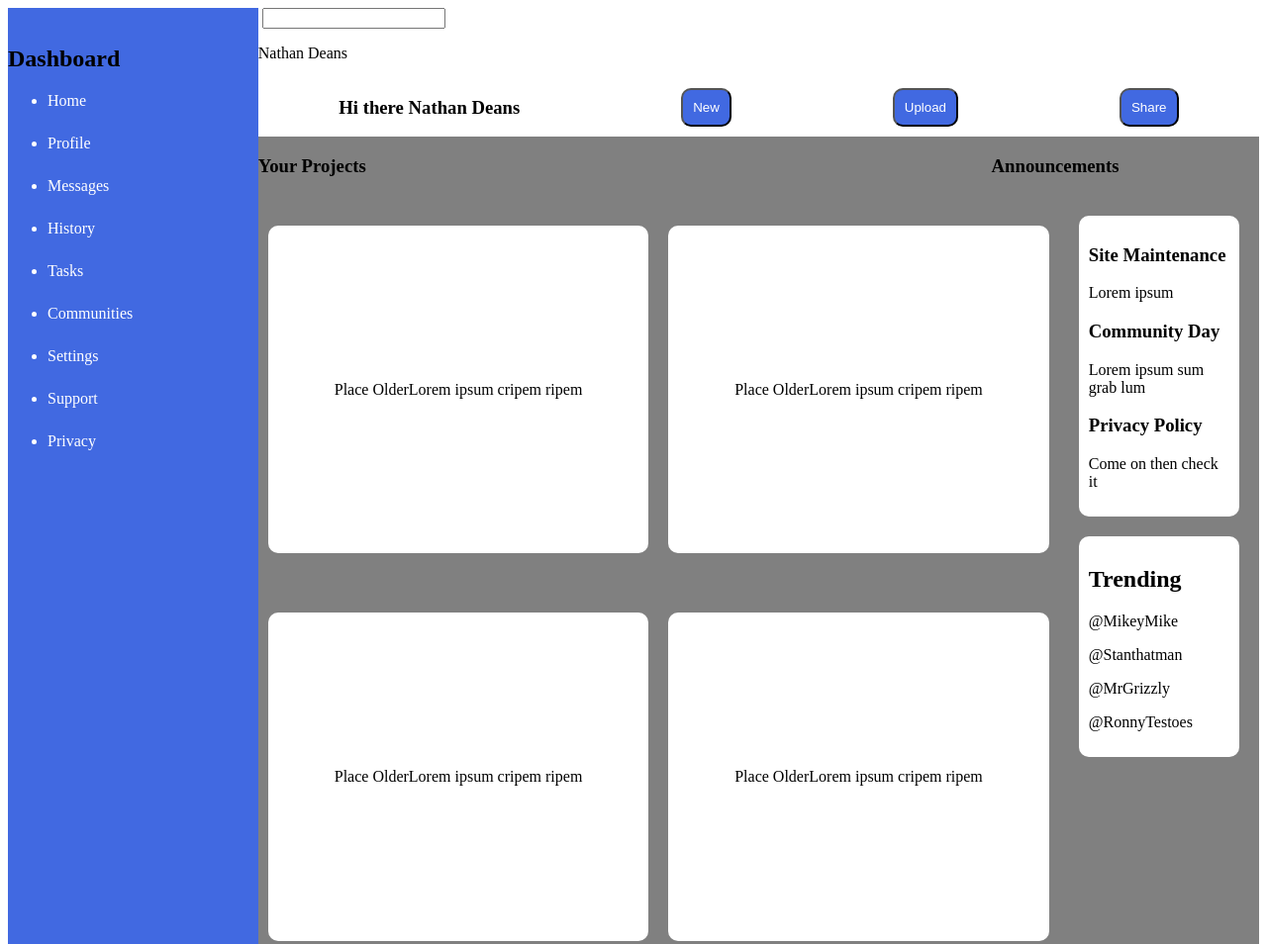
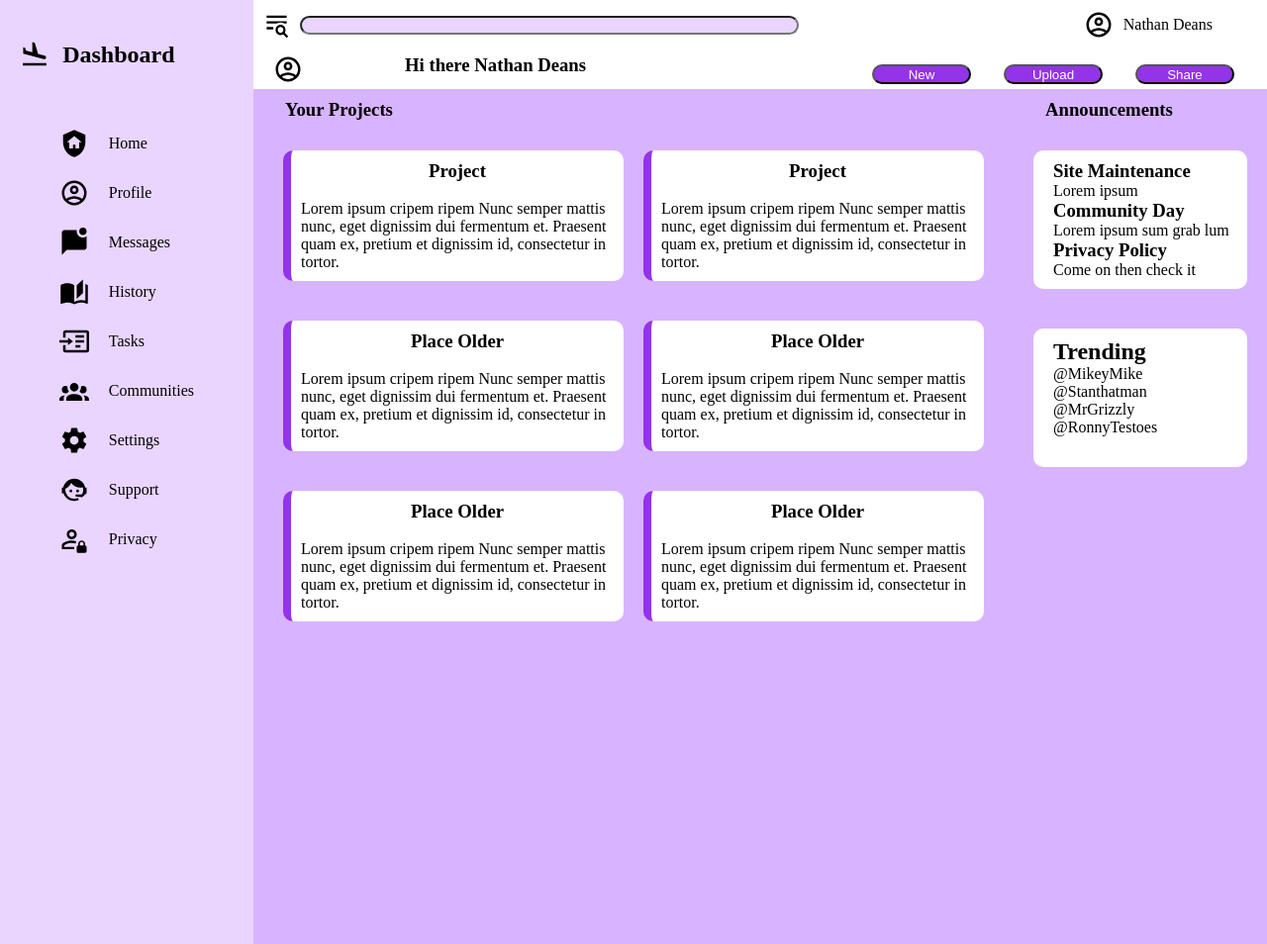
Before and after one commit to NathanDeans/dashboard, a plain HTML site: page index.html in a window 1280 px wide. Shown: the top 954 px of the page at 99% size. Drawn offline with Linux system fonts and the light colour scheme.

Commit message:
add icons change layout

```diff
--- a/index.html
+++ b/index.html
@@ -10,63 +10,94 @@
 <body>
     <div class="container">
         <div class="sidebar">
-            <img src="" alt="">
-            <h2>Dashboard</h2>
-            <ul>
-               <li>Home</li>
-               <li>Profile</li>
-               <li>Messages</li>
-               <li>History</li>
-               <li>Tasks</li>
-               <li>Communities</li>
-               <li>Settings</li>
-               <li>Support</li>
-               <li>Privacy</li>
-            </ul>
+            <img src="airplane-landing.svg" alt="airplane" class="plane">
+            <h2 class="plane">Dashboard</h2>
+            <div class="fullNav">
+                <div class="icons">
+            <img src="shield-home.svg" alt="Home">
+            <img src="account-circle-outline.svg" alt="account icon">
+            <img src="message-badge.svg" alt="message icon">
+            <img src="book-open-page-variant.svg" alt="open book icon">
+            <img src="page-next-outline.svg" alt="tasks icon">
+            <img src="account-group.svg" alt="community icon">
+            <img src="cog.svg" alt="settings icon">
+            <img src="face-agent.svg" alt="support icon">
+            <img src="account-lock-outline.svg" alt="security icon">
+                 </div>
+            <div class="nav">
+               <p class="link">Home</p>
+               <p class="link">Profile</p>
+               <p class="link">Messages</p>
+               <p class="link">History</p>
+               <p class="link">Tasks</p>
+               <p class="link">Communities</p>
+               <p class="link">Settings</p>
+               <p class="link">Support</p>
+               <p class="link">Privacy</p>
+            </div>
+         </div>
         </div>
         <div class="header">
-        <img src="" alt="">
-        <input type="text" id="search">
-        <p>Nathan Deans</p>
+        <img class="headings" src="text-search.svg" alt="search icon">
+        <input class="headingSearch" type="text" id="search">
+        <img class="headingAccount" src="account-circle-outline.svg" alt="account icon">
+                <p class="headingName">Nathan Deans</p>
         </div>
         <div class="banner">
+            <img src="account-circle-outline.svg" alt="account icon">
             <h3>Hi there Nathan Deans</h3>
-            <button>New</button>
-            <button>Upload</button>
-            <button>Share</button>
+            <button class="bannerbutt">New</button>
+            <button class="bannerbutt">Upload</button>
+            <button class="bannerbutt">Share</button>
         </div>
-        <div class="titles">
-            <h3>Your Projects</h3>
-            <h3>Announcements</h3>
-        </div>
-        <div class="content">
+    <div class="content">
+
+
+
             <div class="projects">
+
+                    <h3 class="contentHeader">Your Projects</h3>
+                    <div class="project">
             <div class="card">
-                <p class="title">Place Older</p>
-                <p> Lorem ipsum cripem ripem</p>
+                <h3 class="title">Project</h3>
+                <br>
+                <p> Lorem ipsum cripem ripem Nunc semper mattis nunc, eget dignissim dui fermentum et. Praesent quam ex, pretium et dignissim id, consectetur in tortor.</p>
             </div>
             <div class="card">
-                <p class="title">Place Older</p>
-                <p> Lorem ipsum cripem ripem</p>
+
+                <h3 class="title">Project</h3>
+                <br>
+                <p> Lorem ipsum cripem ripem Nunc semper mattis nunc, eget dignissim dui fermentum et. Praesent quam ex, pretium et dignissim id, consectetur in tortor.</p>
             </div>
             <div class="card">
-                <p class="title">Place Older</p>
-                <p> Lorem ipsum cripem ripem</p>
+
+                <h3 class="title">Place Older</h3>
+                <br>
+                <p> Lorem ipsum cripem ripem Nunc semper mattis nunc, eget dignissim dui fermentum et. Praesent quam ex, pretium et dignissim id, consectetur in tortor.</p>
             </div>
             <div class="card">
-                <p class="title">Place Older</p>
-                <p> Lorem ipsum cripem ripem</p>
+                <h3 class="title">Place Older</h3>
+                <br>
+                <p> Lorem ipsum cripem ripem Nunc semper mattis nunc, eget dignissim dui fermentum et. Praesent quam ex, pretium et dignissim id, consectetur in tortor.</p>
             </div>
             <div class="card">
-                <p class="title">Place Older</p>
-                <p> Lorem ipsum cripem ripem</p>
+
+                <h3 class="title">Place Older</h3>
+                <br>
+                <p> Lorem ipsum cripem ripem Nunc semper mattis nunc, eget dignissim dui fermentum et. Praesent quam ex, pretium et dignissim id, consectetur in tortor.</p>
             </div>
             <div class="card">
-                <p class="title">Place Older</p>
-                <p> Lorem ipsum cripem ripem</p>
+                <h3 class="title">Place Older</h3>
+                <br>
+                <p> Lorem ipsum cripem ripem Nunc semper mattis nunc, eget dignissim dui fermentum et. Praesent quam ex, pretium et dignissim id, consectetur in tortor.</p>
             </div>
          </div>
+        </div>
          <div class="rightPanel">
+
+                <h3 class="contentHeader">Announcements</h3>
+                <div class="announcements">
+
             <div class="announcement">
 
                     <div class="firstAnnounce">
@@ -93,8 +124,9 @@
                     <p>@RonnyTestoes</p>
                 </div>
             </div>
+            </div>
+        </div>
          </div>
         </div>
-    </div>
 </body>
 </html>
--- a/styles.css
+++ b/styles.css
@@ -1,82 +1,93 @@
 .container {
     display: grid;
     grid-template-columns: 1fr 4fr;
-    grid-template-rows: 0.2fr 0.1fr 0.1fr 9fr;
-    background-color: black;
+    grid-template-rows: 0.1fr 0.1fr 5fr;
+    background-color: #e9d5ff;
 }
 
 .header {
-
+    display: grid;
+    grid-template-columns: 0.1fr 2fr 1fr 0.5fr;
     background-color: white;
+    padding: 10px;
+    gap: 10px;
 }
 
 .sidebar {
  grid-row-start: 1;
  grid-row-end: 5;
- background-color: royalblue;
+ background-color: #e9d5ff ;
+ display: grid;
+ grid-template-columns: 0.5fr 2fr;
+ grid-template-rows: 0.5fr 5fr;
+ padding: 20px;
+ margin-bottom: 900px;
 }
 
 .banner {
-    display: flex;
-    align-items: center;
+    display: grid;
+    grid-template-columns: 1fr 4fr 1fr 1fr 1fr;
+    gap: 20px;
     justify-content: space-around;
     background-color: white;
+    padding: 20px;
+    padding-top: 5px;
+    padding-bottom: 5px;
 }
 
-.titles {
-    gap: 200px;
-    background-color: grey;
-    display: grid;
-    grid-template-columns: 2fr 1fr;
-    grid-template-rows: 1fr;
+
+
+.content {
+background-color: #d8b4fe;
+grid-column-start: 2;
+grid-column-end: 2;
+grid-row-start: 3;
+grid-row-end: 3;
+
+ background-color: #d8b4fe;
+ display: grid;
+ grid-template-columns:  3fr 1fr;
+ grid-template-rows: 0.5fr 1fr;
 }
 
-.content {
-    background-color: grey;
-grid-column-start: 2;
-grid-column-end: 2;
-grid-row-start: 4;
-grid-row-end: 4;
 
- background-color: gray;
- display: grid;
- grid-template-columns: 2fr 2fr 1fr;
- grid-template-rows: 1fr 1fr 1fr;
-}
 
-.projects {
-    grid-column-start: 1;
-    grid-column-end: 3;
-    grid-row-start: 1;
-    grid-row-end: 3;
+.project{
     display: grid;
     grid-template-columns: 1fr 1fr;
     grid-template-rows: 1fr 1fr 1fr;
+    margin: 20px;
+    margin-top: 0px;
 }
 
 .rightpanel {
-    grid-column-start: 3;
+    grid-column-start: 2;
     grid-column-end: 3;
-
 }
 
 .card {
-display: flex;
-justify-content: center;
-align-items: center;
+
 background-color: white;
 border-radius: 10px;
 padding: 10px;
-margin-top: 30px;
-margin-bottom: 30px;
+margin-top: 20px;
+margin-bottom: 20px;
 margin-left: 10px;
 margin-right: 10px;
+border-left: #9333ea 8px solid;
 
 }
 
 li {
+margin-top: 0px;
  margin-bottom: 25px;
  color: white;
+}
+
+.announcements {
+    display: grid;
+    grid-template-rows: 1fr 1fr;
+
 }
 
 
@@ -87,6 +98,7 @@ li {
     padding: 10px;
     margin-bottom: 100px;
     margin: 20px;
+    padding-left: 20px;
 }
 
 .trending {
@@ -94,11 +106,122 @@ li {
     border-radius: 10px;
     padding: 10px;
     margin: 20px;
+    padding-left: 20px;
 }
 
 button {
-    border-radius: 10px;
-    background-color: royalblue;
+    border-radius: 40px;
+    background-color: #9333ea;
     color: white;
-    padding: 10px;
+    width: 100px;
+    text-align: center;
 }
+
+.nav {
+    grid-column-start: 2;
+    grid-column-end: 3;
+    grid-row-start: 1;
+    list-style-type: none;
+
+    display: grid;
+    grid-template-columns: 1fr;
+    grid-template-rows: 1fr 1fr 1fr 1fr 1fr 1fr 1fr 1fr 1fr;
+    gap: 20px;
+
+}
+
+img {
+    max-height: 30px;
+    display: flex;
+    align-self: center;
+}
+
+.plane {
+    margin-top: 20px;
+    margin-bottom: 20px;
+}
+
+.fullNav {
+    grid-column-start: 1;
+    grid-column-end: 3;
+    grid-row-start: 2;
+    grid-row-end: 2;
+    display: grid;
+    grid-template-columns: 1fr 1fr;
+    grid-template-rows: 1fr ;
+    padding: 40px;
+
+}
+
+.icons {
+    grid-column-start: 1;
+    grid-column-end: 2;
+    grid-row-start: 1;
+    display: grid;
+    grid-template-columns: 1fr;
+    grid-template-rows: 1fr 1fr 1fr 1fr 1fr 1fr 1fr 1fr 1fr;
+    gap: 20px;
+}
+
+.link {
+    display: flex;
+    align-self: center;
+}
+
+.plane {
+    display: flex;
+    align-self: center;
+}
+
+.headings {
+    display: flex;
+    align-self: center;
+    justify-self: flex-end;
+}
+
+.headingAccount {
+    display: flex;
+    justify-self: flex-end;
+}
+
+.headingName {
+    display: flex;
+    justify-self: flex-start;
+    align-self: center;
+}
+
+.headingSearch {
+    display: flex;
+    align-self: center;
+    justify-self: flex-start;
+    width: 500px;
+    border-radius: 25px;
+    background-color: #e9d5ff;
+}
+
+.bannerbutt {
+   max-height: 30px;
+   margin-top: 10px;
+}
+
+.title {
+    text-align: center;
+}
+
+.body{
+    min-height: 100vh;
+  margin: 0px;
+  padding: 0px;
+}
+
+
+* {
+    margin: 0;
+    padding: 0;
+}
+
+.contentHeader {
+    margin: 10px;
+    margin-left: 32px;
+
+}
```
Also changed, not shown: account-group.svg (added), account-lock-outline.svg (added), book-open-page-variant.svg (added), cog.svg (added), face-agent.svg (added), page-next-outline.svg (added).
